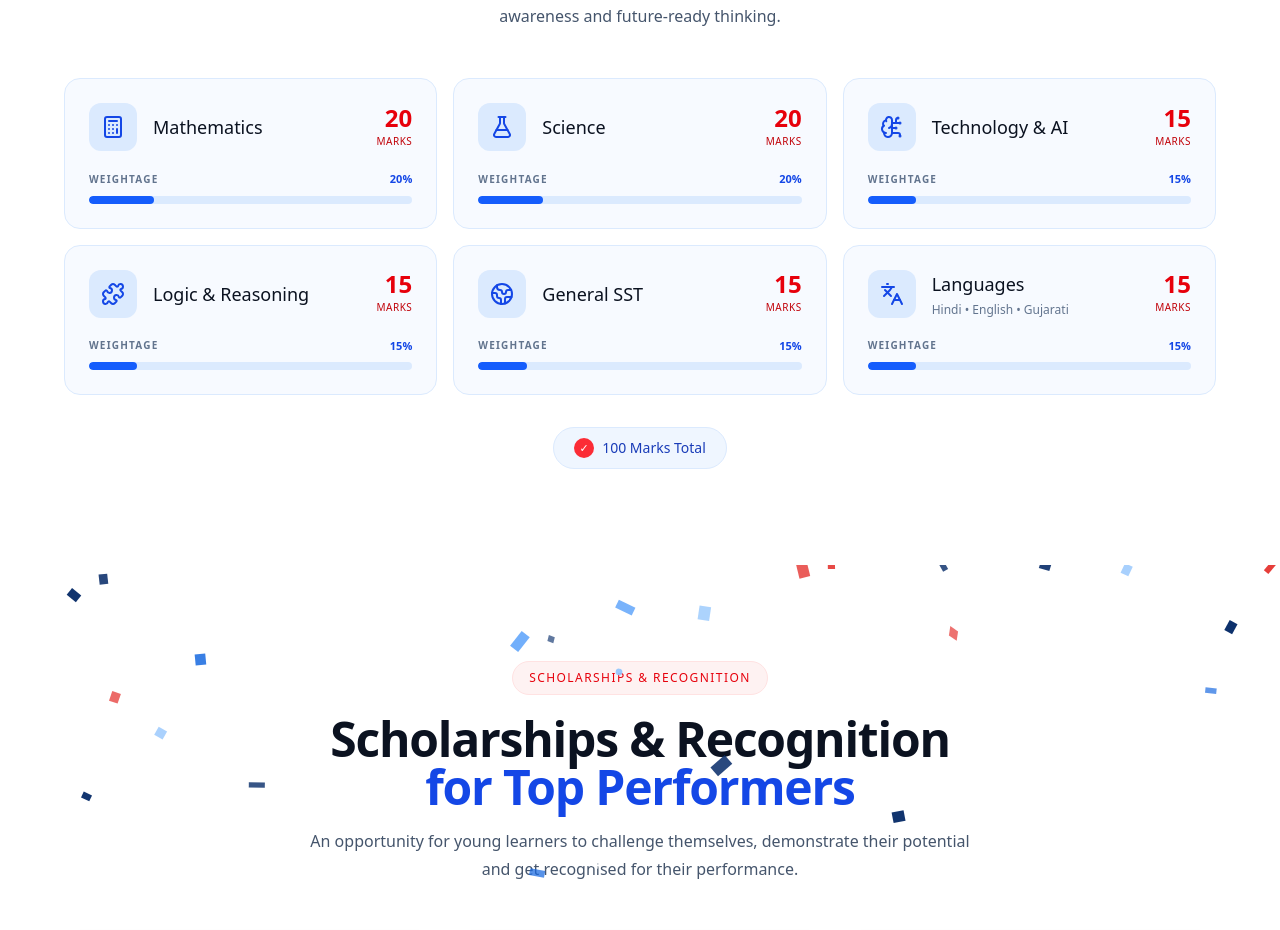
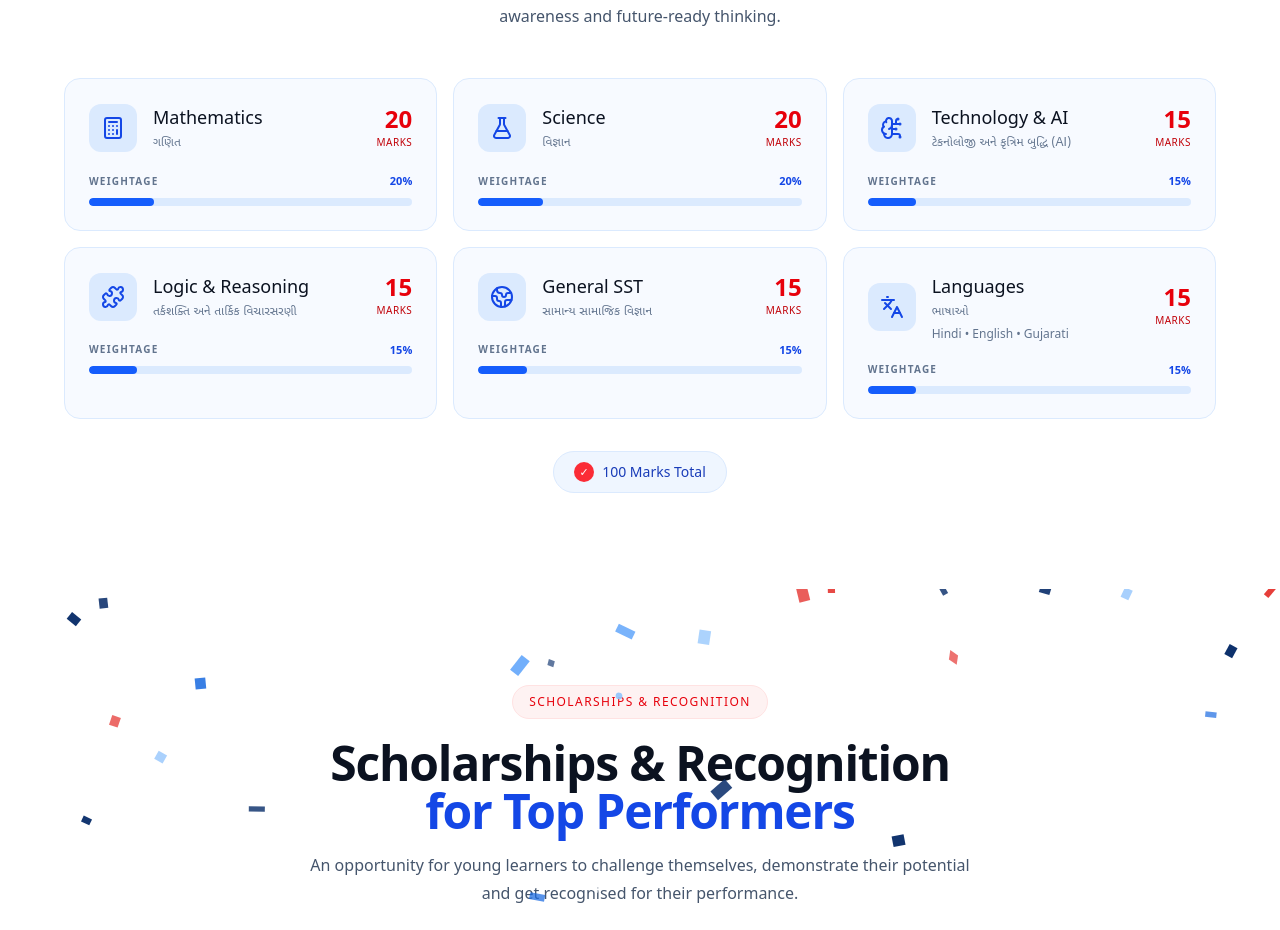
Before and after one commit to KARAN9846/genius-360-bharuch, a Next.js app: page / in a window 1280 px wide. Shown: the part 1201-2131 px from the top of the page. Built offline with nearby package versions, Linux system fonts and the light colour scheme.

Commit message:
fix: improve exam labels and reduced-motion confetti rendering

```diff
--- a/components/home/CelebrationConfetti.tsx
+++ b/components/home/CelebrationConfetti.tsx
@@ -191,6 +191,15 @@ export default function CelebrationConfetti() {
       }
     };
 
+    const handleResize = () => {
+      resize();
+
+      if (reducedMotion) {
+        fillParticles();
+        particles.forEach(drawParticle);
+      }
+    };
+
     const animate = (currentTime: number) => {
       const delta = Math.min((currentTime - lastTime) / 16.67, 2);
 
@@ -240,12 +249,12 @@ export default function CelebrationConfetti() {
       animationFrame = requestAnimationFrame(animate);
     }
 
-    window.addEventListener("resize", resize);
+    window.addEventListener("resize", handleResize);
 
     return () => {
       cancelAnimationFrame(animationFrame);
 
-      window.removeEventListener("resize", resize);
+      window.removeEventListener("resize", handleResize);
     };
   }, []);
 
--- a/components/home/ExamPattern.tsx
+++ b/components/home/ExamPattern.tsx
@@ -1,122 +1,3 @@
-// import {
-//   BrainCircuit,
-//   Calculator,
-//   FlaskConical,
-//   Globe2,
-//   Languages,
-//   Puzzle,
-// } from "lucide-react";
-
-// const examAreas = [
-//   {
-//     title: "Mathematics",
-//     marks: 20,
-//     icon: Calculator,
-//   },
-//   {
-//     title: "Science",
-//     marks: 20,
-//     icon: FlaskConical,
-//   },
-//   {
-//     title: "Technology & AI",
-//     marks: 15,
-//     icon: BrainCircuit,
-//   },
-//   {
-//     title: "Logic & Reasoning",
-//     marks: 15,
-//     icon: Puzzle,
-//   },
-//   {
-//     title: "General SST",
-//     marks: 15,
-//     icon: Globe2,
-//   },
-//   {
-//     title: "Languages",
-//     marks: 15,
-//     icon: Languages,
-//     description: "Hindi • English • Gujarati",
-//   },
-// ];
-
-// export default function ExamPattern() {
-//   return (
-//     <section
-//       id="exam-pattern"
-//       className="w-full bg-white px-5 py-16 sm:px-6 sm:py-20 lg:px-8 lg:py-24"
-//     >
-//       <div className="mx-auto max-w-6xl">
-//         {/* Section Header */}
-//         <div className="mx-auto max-w-2xl text-center">
-//           <span className="inline-flex items-center rounded-full border border-red-100 bg-red-50 px-4 py-2 text-xs font-medium uppercase tracking-[0.12em] text-red-600">
-//             Exam Pattern
-//           </span>
-
-//           <h2 className="mt-5 text-3xl font-semibold tracking-tight text-blue-700 sm:text-4xl lg:text-5xl">
-//             A 360° Test of Young Minds
-//           </h2>
-
-//           <p className="mx-auto mt-4 max-w-xl text-sm leading-6 text-slate-600 sm:text-base sm:leading-7">
-//             A balanced scholarship exam designed to test knowledge, reasoning,
-//             awareness and future-ready thinking.
-//           </p>
-//         </div>
-
-//         {/* Exam Areas */}
-//         <div className="mt-10 grid grid-cols-1 gap-4 sm:grid-cols-2 lg:mt-12 lg:grid-cols-3">
-//           {examAreas.map((area) => {
-//             const Icon = area.icon;
-
-//             return (
-//               <article
-//                 key={area.title}
-//                 className="group flex items-center gap-4 rounded-2xl border border-blue-100 bg-[#F7FAFF] p-5 transition-all duration-200 hover:-translate-y-1 hover:border-blue-200 hover:shadow-md sm:p-6"
-//               >
-//                 <div className="flex h-12 w-12 shrink-0 items-center justify-center rounded-xl bg-blue-100 text-blue-700">
-//                   <Icon size={24} strokeWidth={2} />
-//                 </div>
-
-//                 <div className="min-w-0 flex-1">
-//                   <h3 className="text-base font-medium text-[#0B1220] sm:text-lg">
-//                     {area.title}
-//                   </h3>
-
-//                   {area.description && (
-//                     <p className="mt-1 text-xs text-slate-500">
-//                       {area.description}
-//                     </p>
-//                   )}
-//                 </div>
-
-//                 <div className="shrink-0 text-right">
-//                   <span className="block text-2xl font-semibold leading-none text-red-600">
-//                     {area.marks}
-//                   </span>
-//                   <span className="mt-1 block text-[10px] font-medium uppercase tracking-wider text-red-700">
-//                     Marks
-//                   </span>
-//                 </div>
-//               </article>
-//             );
-//           })}
-//         </div>
-
-//         {/* Total */}
-//         <div className="mt-8 flex justify-center">
-//           <div className="inline-flex items-center gap-2 rounded-full border border-blue-100 bg-blue-50 px-5 py-2.5 text-sm font-medium text-blue-800">
-//             <span className="flex h-5 w-5 items-center justify-center rounded-full bg-red-500 text-[11px] text-white">
-//               ✓
-//             </span>
-//             100 Marks Total
-//           </div>
-//         </div>
-//       </div>
-//     </section>
-//   );
-// }
-
 import {
   BrainCircuit,
   Calculator,
@@ -129,31 +10,37 @@ import {
 const examAreas = [
   {
     title: "Mathematics",
+    gujaratiTitle: "ગણિત",
     marks: 20,
     icon: Calculator,
   },
   {
     title: "Science",
+    gujaratiTitle: "વિજ્ઞાન",
     marks: 20,
     icon: FlaskConical,
   },
   {
     title: "Technology & AI",
+    gujaratiTitle: "ટેકનોલોજી અને કૃત્રિમ બુદ્ધિ (AI)",
     marks: 15,
     icon: BrainCircuit,
   },
   {
     title: "Logic & Reasoning",
+    gujaratiTitle: "તર્કશક્તિ અને તાર્કિક વિચારસરણી",
     marks: 15,
     icon: Puzzle,
   },
   {
     title: "General SST",
+    gujaratiTitle: "સામાન્ય સામાજિક વિજ્ઞાન",
     marks: 15,
     icon: Globe2,
   },
   {
     title: "Languages",
+    gujaratiTitle: "ભાષાઓ",
     marks: 15,
     icon: Languages,
     description: "Hindi • English • Gujarati",
@@ -204,6 +91,17 @@ export default function ExamPattern() {
                     <h3 className="text-base font-medium text-[#0B1220] sm:text-lg">
                       {area.title}
                     </h3>
+
+                    <p
+                      lang="gu"
+                      className="mt-0.5 text-xs leading-5 text-slate-500"
+                      style={{
+                        fontFamily:
+                          '"Noto Sans Gujarati", "Shruti", "Nirmala UI", "Gujarati Sangam MN", sans-serif',
+                      }}
+                    >
+                      {area.gujaratiTitle}
+                    </p>
 
                     {area.description && (
                       <p className="mt-1 text-xs text-slate-500">
```
